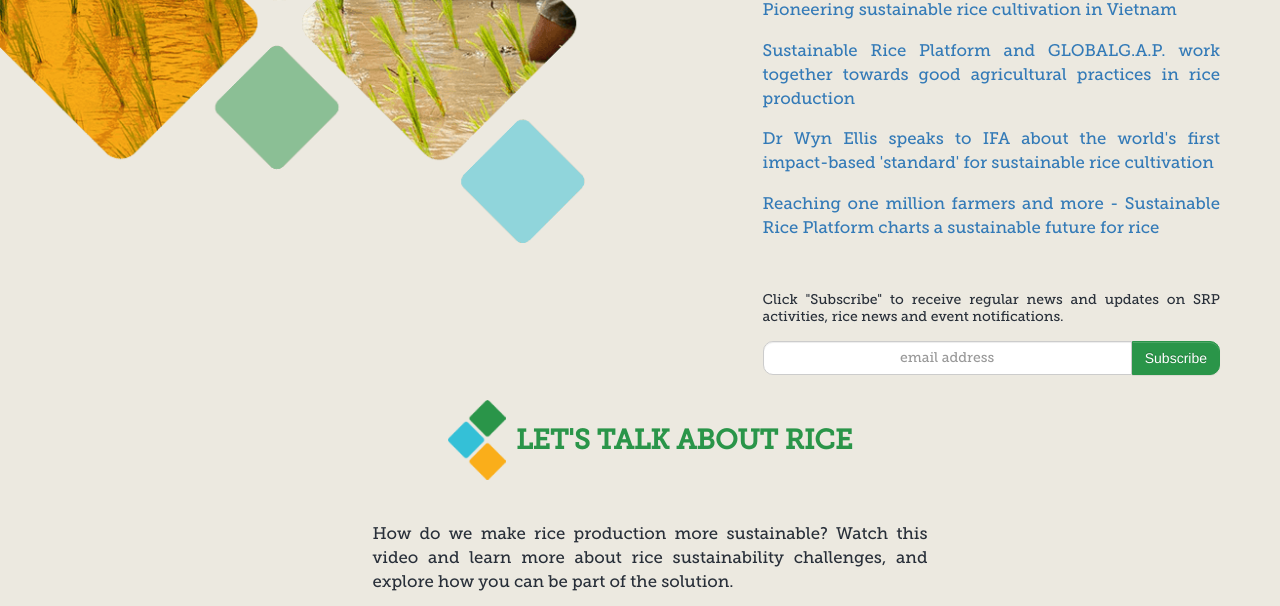
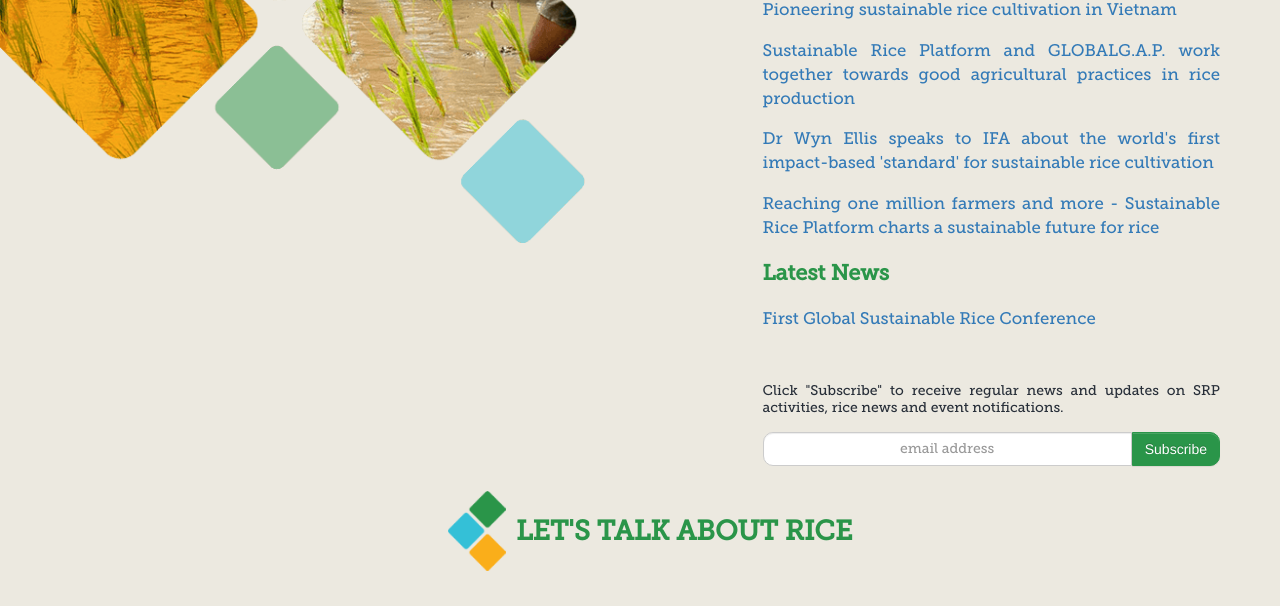
Before and after one commit to sustainablericeplatform/sustainablericeplatform.github.io, a Jekyll site: the page built from index.html, in a window 1280 px wide and 900 px high, scrolled down 919 px, cut to the strip 0-606 px from the top of the window. Built offline with Jekyll 4.4.1, drawn with Linux system fonts in a browser that asks for light colours.

Commit message:
Update index.html

```diff
--- a/index.html
+++ b/index.html
@@ -14,10 +14,12 @@
                 <h2 class="green">Our Work</h2>
                 <p>The Sustainable Rice Platform (SRP) promotes resource-use efficiency and sustainability in the global rice sector through an alliance that links research, production, policy making, trade and consumption. SRP connects stakeholders across regions and sectors to find and implement local solutions for rice smallholders that will improve livelihoods, reduce costs and protect the environment.</p>
                 <h2 class="green">Latest News</h2>
-                <p><a href="https://sites.google.com/site/srpsustainablerice/latest-news/january-2017" taregt="_blank">Pioneering sustainable rice cultivation in Vietnam</a></p>
+                <p><a href="https://sites.google.com/site/srpsustainablerice/latest-news/january-2017" target="_blank">Pioneering sustainable rice cultivation in Vietnam</a></p>
                 <p><a href="http://www.globalgap.org/uk_en/media-events/news/articles/Sustainable-Rice-Platform-and-GLOBALG.A.P.-Work-Together-Towards-Good-Agricultural-Practices-in-Rice-Production/" target="_blank">Sustainable Rice Platform and GLOBALG.A.P. work together towards good agricultural practices in rice production</a></p>
                 <p><a href="http://www.fertilizer.org/En/Media/IFA_s_Expert_Blog/En/Media/IFA_Expert_Blog.aspx" target="_blank">Dr Wyn Ellis speaks to IFA about the world's first impact-based 'standard' for sustainable rice cultivation</a></p>
                 <p><a href="https://sites.google.com/site/srpsustainablerice/latest-news/december-2016" target="_blank">Reaching one million farmers and more - Sustainable Rice Platform charts a sustainable future for rice</a></p>
+                <h2 class="green">Latest News</h2>
+                <p><a href="http://www.sustainablericeconference.org" target="_blank">First Global Sustainable Rice Conference</a></p>
                 <div class="subscribe-wrapper" style="margin-top: 50px;">
                     <p style="line-height: 1;"><small>Click "Subscribe" to receive regular news and updates on SRP activities, rice news and event notifications.</small></p>
                     <div id="mc_embed_signup">
```
